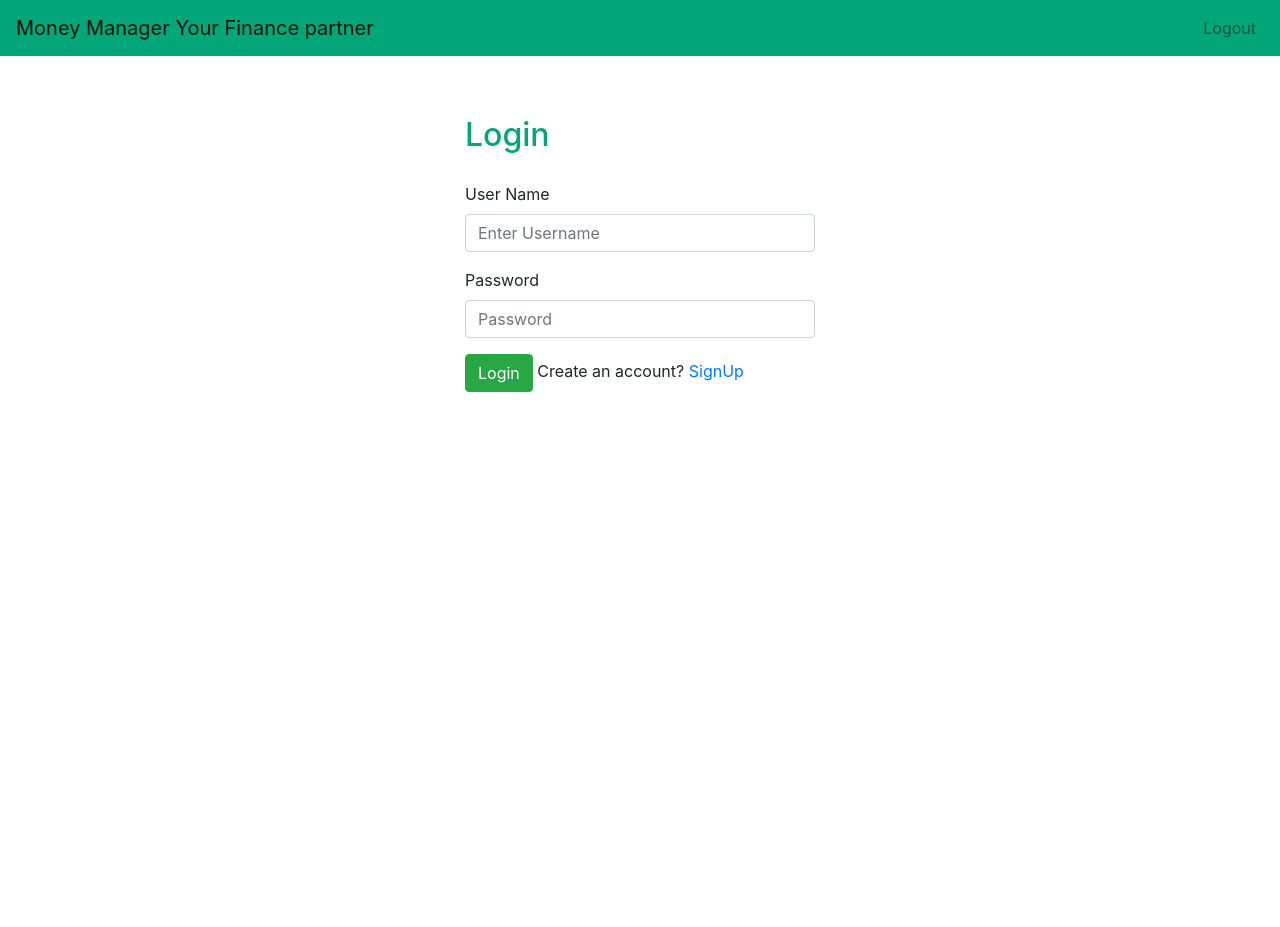
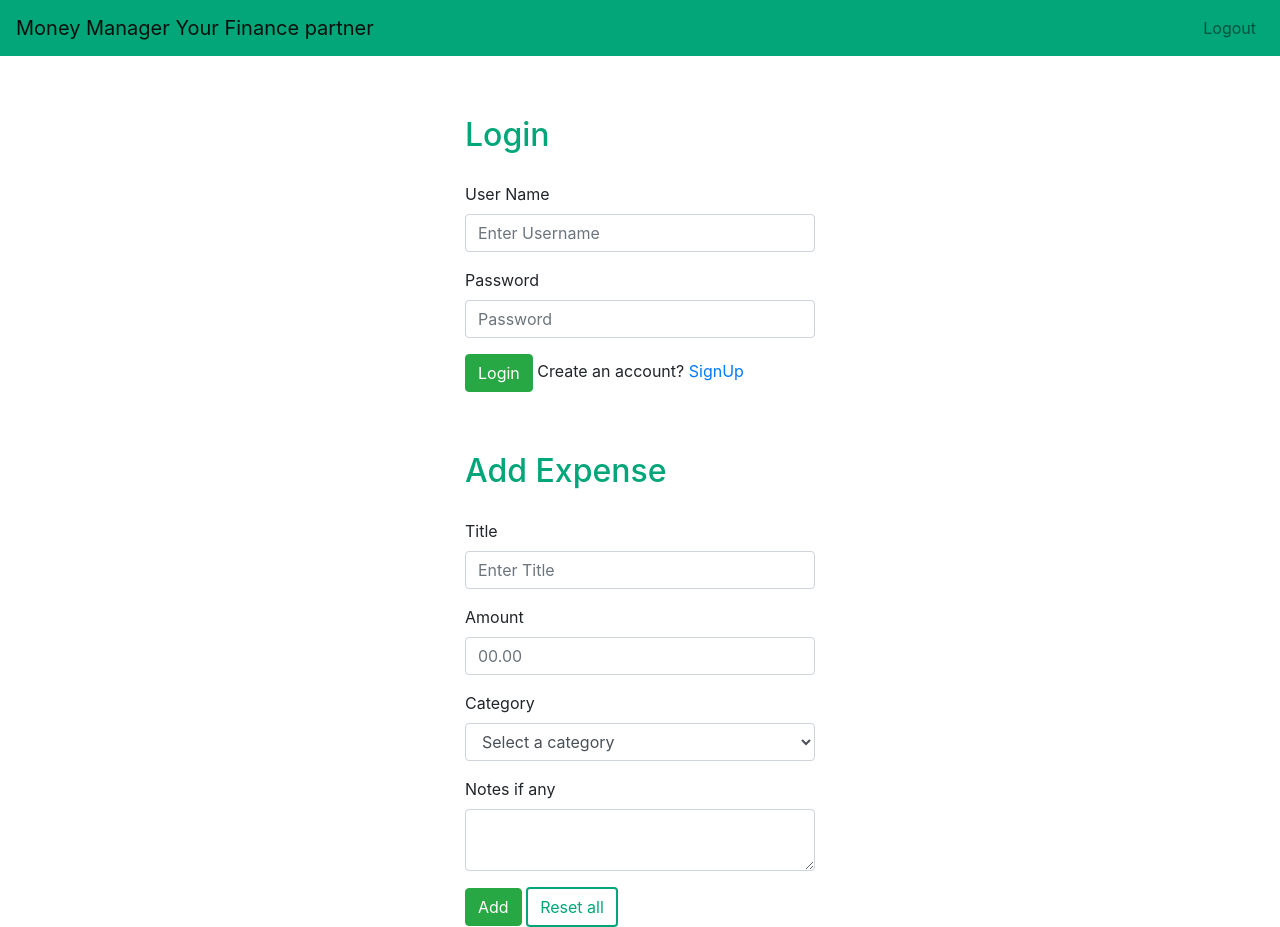
Before and after one commit to codesect/cs01-team-edsger-05, a React (Create React App) app: page / in a window 1280 px wide. Before the commit the page ends 800 px from the top, so only its background shows below. Built offline with nearby package versions, Linux system fonts and the light colour scheme.

Commit message:
Add expense form added

```diff
--- /dev/null
+++ b/src/components/AddExpense.js
@@ -0,0 +1,139 @@
+import React, { Component } from "react";
+import { Button, Form, FormGroup, Label,  Input } from "reactstrap";
+
+import { Formik, Field, ErrorMessage } from "formik";
+import * as Yup from "yup";
+
+const AddExpenseSchema = Yup.object().shape({
+  title: Yup.string().required("Required title"),
+  amount: Yup.string().required("Required Amount"),
+  category: Yup.string().required("Required category")
+});
+class AddExpence extends Component {
+  constructor(props) {
+    super(props);
+    this.state = {};
+  }
+  render() {
+    return (
+      <div
+        style={{
+          maxWidth: "350px",
+          marginLeft: "auto",
+          marginRight: "auto",
+          paddingTop: "60px"
+        }}
+      >
+        <div
+          className="heading"
+          style={{ paddingBottom: "20px", color: "#03a679" }}
+        >
+          <h2>Add Expense</h2>
+        </div>
+        <Formik
+          initialValues={{
+            username: "",
+            password: ""
+          }}
+          validationSchema={AddExpenseSchema}
+          onSubmit={() => {
+            alert("Form is validated! Submitting the form...");
+          }}
+        >
+          {({
+            touched,
+            errors,
+            handleSubmit,
+            handleChange,
+            handleBlur,
+            values
+          }) => (
+            <Form onSubmit={handleSubmit}>
+              <FormGroup>
+                <Label for="title">Title</Label>
+                <Field
+                  type="text"
+                  name="title"
+                  id="title"
+                  onChange={handleChange}
+                  onBlur={handleBlur}
+                  value={values.title}
+                  className={`form-control ${
+                    touched.title && errors.title ? "is-invalid" : ""
+                  }`}
+                  placeholder="Enter Title"
+                />
+                <ErrorMessage
+                  component="div"
+                  name="title"
+                  className="invalid-feedback"
+                />
+              </FormGroup>
+              <FormGroup>
+                <Label for="amount">Amount</Label>
+                <Field
+                  type="number"
+                  name="amount"
+                  id="amount"
+                  onChange={handleChange}
+                  onBlur={handleBlur}
+                  value={values.amount}
+                  className={`form-control ${
+                    touched.amount && errors.amount ? "is-invalid" : ""
+                  }`}
+                  placeholder="00.00"
+                />
+
+                <ErrorMessage
+                  component="div"
+                  name="category"
+                  className="invalid-feedback"
+                />
+              </FormGroup>
+              <FormGroup>
+        <Label for="category">Category</Label>
+        <Input
+        type="select" name="select" id="category"
+        onChange={handleChange}
+        onBlur={handleBlur}
+        className={`form-control ${
+            touched.category && errors.category ? "is-invalid" : ""
+          }`}
+        >
+        <option value="" label="Select a category" />
+        <option value="Food" label="Food" />
+        <option value="Cloths" label="Cloths" />
+        <option value="Medical" label="Medical" />
+
+        </Input>
+
+        <ErrorMessage
+                  component="div"
+                  name="amount"
+                  className="invalid-feedback"
+                />
+      </FormGroup>
+      <FormGroup>
+        <Label for="notes">Notes if any</Label>
+        <Input type="textarea" name="text" id="notes" />
+      </FormGroup>
+              <Button color="success">Add</Button>{" "}
+              <Button
+                color="success"
+                style={{
+                  backgroundColor: "white",
+                  border: "2px solid #03a679",
+                  color: "#03a679"
+                }}
+              >
+                Reset all
+              </Button>
+            </Form>
+          )}
+        </Formik>
+      </div>
+    );
+  }
+}
+
+export default AddExpence;
--- a/src/components/Home.js
+++ b/src/components/Home.js
@@ -1,5 +1,6 @@
 import React, { Component } from "react";
-import Login from "./Login"
+import Login from "./Login";
+import AddExpense from "./AddExpense";
 
 class Home extends Component {
   state = {};
@@ -7,6 +8,7 @@ class Home extends Component {
     return (
       <div className="container">
         <Login/>
+        <AddExpense/>
       </div>
     );
   }
```
Also changed, not shown: src/components/Expense.js (added).
